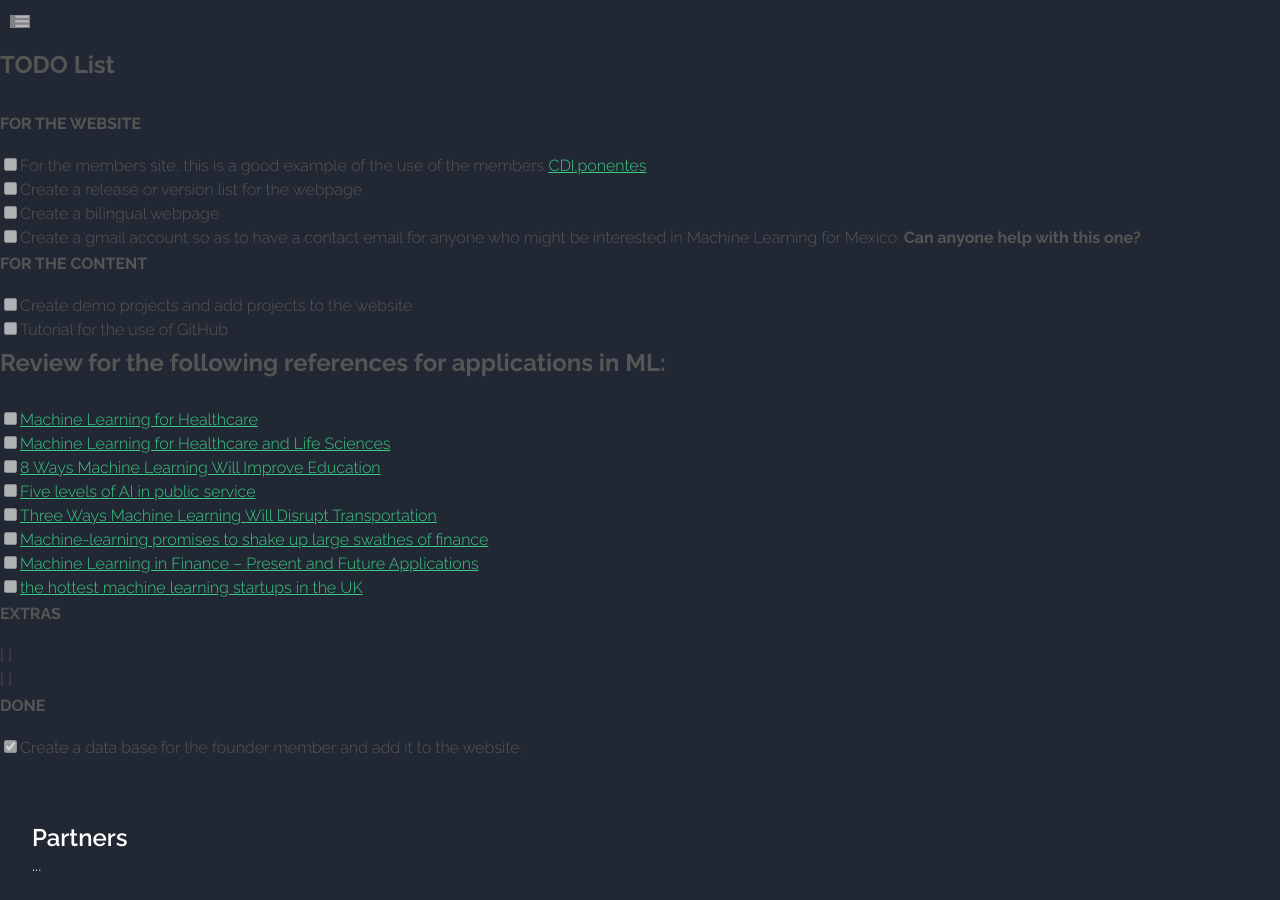
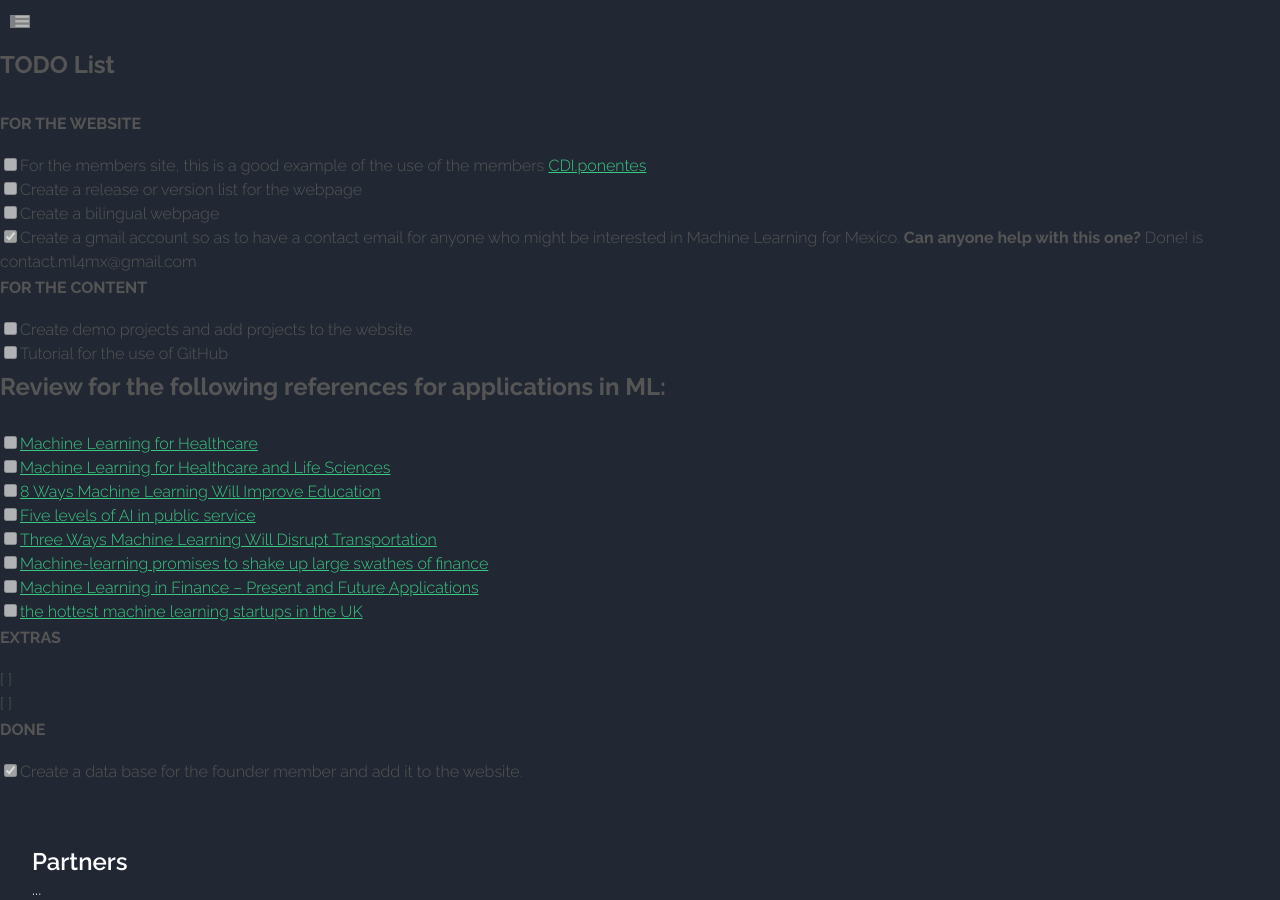
Before and after one commit to ortuno/website, a Jekyll site: the page built from docs/TODO.md, in a window 1280 px wide and 900 px high. Built offline with Jekyll 4.4.1, drawn with Linux system fonts in a browser that asks for light colours; our own code applies the rules of GitHub Pages for plain Markdown files; grey boxes are pictures that could not be loaded.

Commit message:
Update TODO.md

```diff
--- a/docs/TODO.md
+++ b/docs/TODO.md
@@ -6,8 +6,9 @@
 - [ ] For the members site, this is a good example of the use of the members [CDI.ponentes](https://www.ciudaddelasideas.com/ponentes.php?ayo=2017)
 - [ ] Create a release or version list for the webpage
 - [ ] Create a bilingual webpage
-- [ ] Create a gmail account so as to have a contact email for anyone who might be
+- [X] Create a gmail account so as to have a contact email for anyone who might be
 interested in Machine Learning for Mexico. **Can anyone help with this one?**
+Done! is contact.ml4mx@gmail.com
 
 # FOR THE CONTENT
 
```
